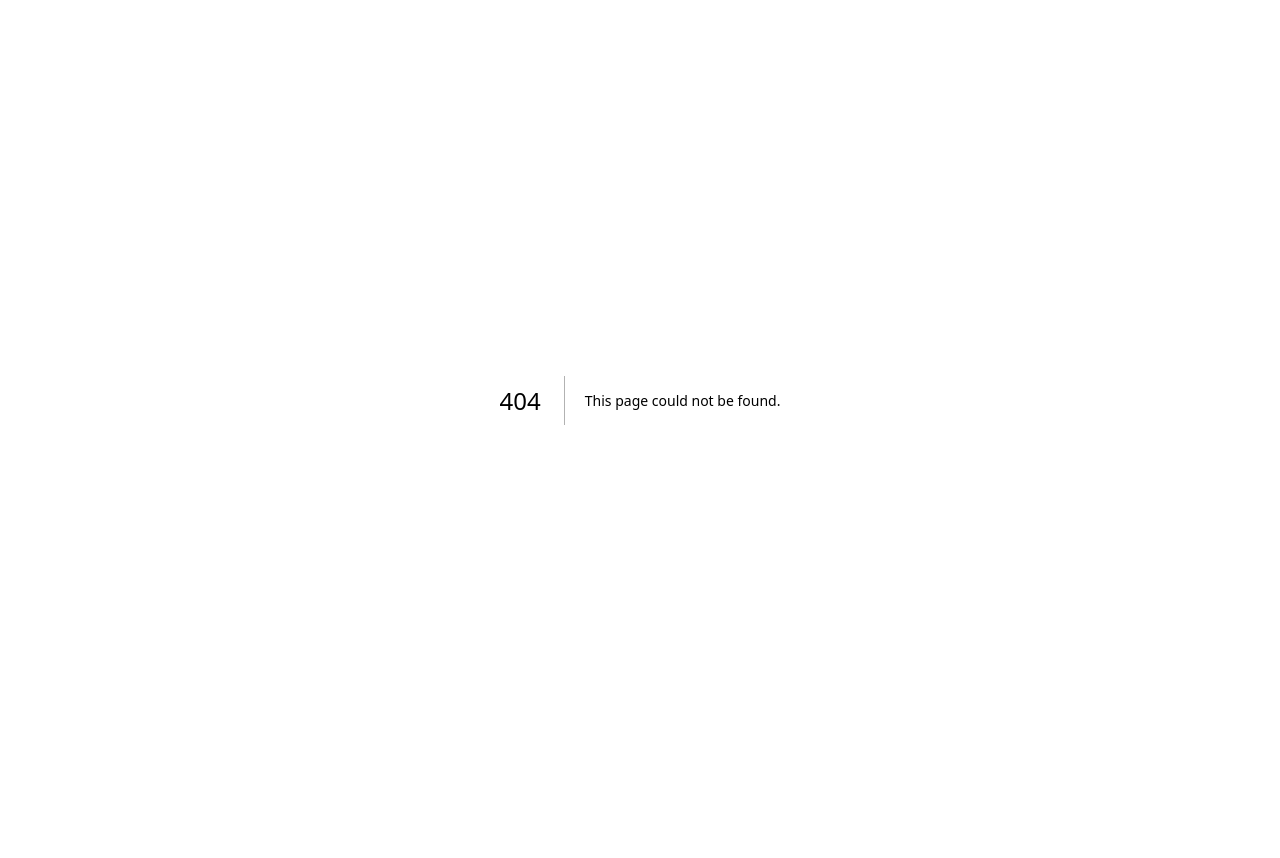
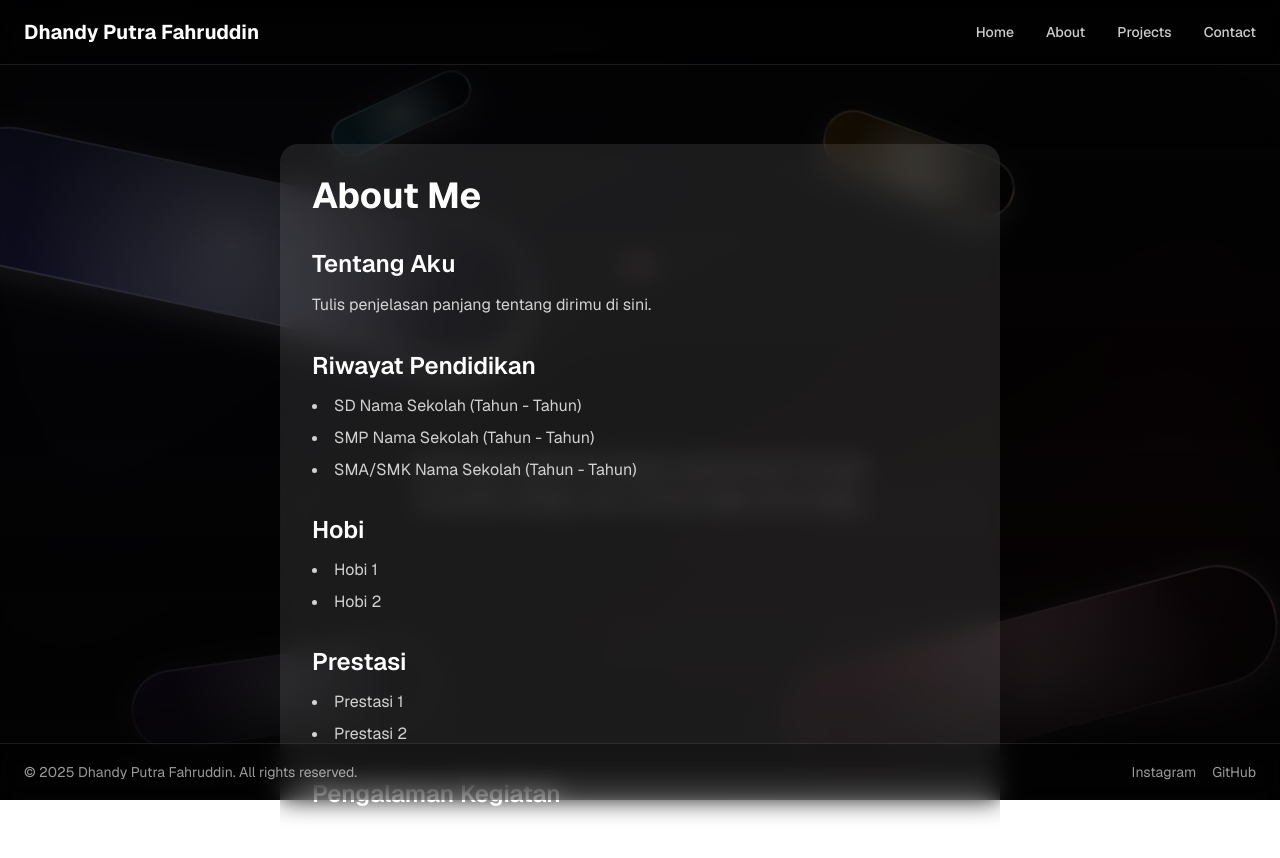
Before and after one commit to DhandyPF/portfolio-web, a Next.js app: page /about in a window 1280 px wide. Before the commit this address had no page. Shown: the top 858 px of the page. Before the commit the page ends 800 px from the top, so only its background shows below. Built offline with nearby package versions, Linux system fonts and the light colour scheme.

Commit message:
Third Commit

```diff
--- /dev/null
+++ b/src/app/about/page.tsx
@@ -0,0 +1,52 @@
+export default function About() {
+  return (
+    <section className="container mx-auto px-6 py-20 max-w-3xl">
+      <div className="bg-white/10 backdrop-blur-md rounded-2xl p-8 text-white space-y-8">
+        <h1 className="text-4xl font-bold">About Me</h1>
+
+        <div>
+          <h2 className="text-2xl font-semibold mb-3">Tentang Aku</h2>
+          <p className="leading-relaxed text-white/80">Tulis penjelasan panjang tentang dirimu di sini.</p>
+        </div>
+
+        <div>
+          <h2 className="text-2xl font-semibold mb-3">Riwayat Pendidikan</h2>
+          <ul className="list-disc list-inside space-y-2 text-white/80">
+            <li>SD Nama Sekolah (Tahun - Tahun)</li>
+            <li>SMP Nama Sekolah (Tahun - Tahun)</li>
+            <li>SMA/SMK Nama Sekolah (Tahun - Tahun)</li>
+          </ul>
+        </div>
+
+        <div>
+          <h2 className="text-2xl font-semibold mb-3">Hobi</h2>
+          <ul className="list-disc list-inside space-y-2 text-white/80">
+            <li>Hobi 1</li>
+            <li>Hobi 2</li>
+          </ul>
+        </div>
+
+        <div>
+          <h2 className="text-2xl font-semibold mb-3">Prestasi</h2>
+          <ul className="list-disc list-inside space-y-2 text-white/80">
+            <li>Prestasi 1</li>
+            <li>Prestasi 2</li>
+          </ul>
+        </div>
+
+        <div>
+          <h2 className="text-2xl font-semibold mb-3">Pengalaman Kegiatan</h2>
+          <ul className="list-disc list-inside space-y-2 text-white/80">
+            <li>Kegiatan 1</li>
+            <li>Kegiatan 2</li>
+          </ul>
+        </div>
+
+        <div>
+          <h2 className="text-2xl font-semibold mb-3">Kehidupan Pribadi</h2>
+          <p className="leading-relaxed text-white/80">Ceritakan sedikit tentang kehidupan pribadimu di sini.</p>
+        </div>
+      </div>
+    </section>
+  );
+}
--- /dev/null
+++ b/src/app/contact/page.tsx
@@ -0,0 +1,25 @@
+export default function Contact() {
+  // Ganti semua href dengan link milikmu
+  const links = [
+    { label: "LinkedIn", href: "https://linkedin.com/in/username_kamu" },
+    { label: "GitHub", href: "https://github.com/username_kamu" },
+    { label: "Email", href: "mailto:email_kamu@gmail.com" },
+    { label: "Discord", href: "https://discord.com/users/username_kamu" },
+  ];
+
+  return (
+    <section className="container mx-auto px-6 py-20 flex flex-col items-center justify-center min-h-screen gap-6">
+      <h1 className="text-4xl font-bold text-white mb-8">Contact</h1>
+      {links.map((link, index) => (
+
+          key={index}
+          href={link.href}
+          target="_blank"
+          className="text-white text-3xl font-bold hover:opacity-50 transition-opacity"
+        >
+          {link.label}
+        </a>
+      ))}
+    </section>
+  );
+}
--- a/src/app/layout.tsx
+++ b/src/app/layout.tsx
@@ -1,33 +1,68 @@
 import type { Metadata } from "next";
-import { Geist, Geist_Mono } from "next/font/google";
+import { Geist } from "next/font/google";
 import "./globals.css";
+import { HeroGeometric } from "@/components/ui/shape-landing-hero";
 
-const geistSans = Geist({
-  variable: "--font-geist-sans",
-  subsets: ["latin"],
-});
-
-const geistMono = Geist_Mono({
-  variable: "--font-geist-mono",
-  subsets: ["latin"],
-});
+const geist = Geist({ subsets: ["latin"] });
 
 export const metadata: Metadata = {
-  title: "Create Next App",
-  description: "Generated by create next app",
+  title: "Portfolio - Dhandy Putra Fahruddin",
+  description: "Portfolio website milik Dhandy Putra Fahruddin",
 };
 
-export default function RootLayout({
-  children,
-}: Readonly<{
-  children: React.ReactNode;
-}>) {
+function Navbar() {
+  const menuItems = [
+    { label: "Home", href: "/" },
+    { label: "About", href: "/about" },
+    { label: "Projects", href: "/projects" },
+    { label: "Contact", href: "/contact" },
+  ];
+
   return (
-    <html
-      lang="en"
-      className={`${geistSans.variable} ${geistMono.variable} h-full antialiased`}
-    >
-      <body className="min-h-full flex flex-col">{children}</body>
+    <nav className="fixed top-0 left-0 right-0 z-50 bg-black/20 backdrop-blur-md border-b border-white/10">
+      <div className="container mx-auto px-6 h-16 flex items-center justify-between">
+        <span className="text-white font-bold text-xl">Dhandy Putra Fahruddin</span>
+        <ul className="hidden md:flex gap-8">
+          {menuItems.map((item) => (
+            <li key={item.href}>
+              <a href={item.href} className="text-white/80 hover:text-white transition-colors text-sm font-medium">
+                {item.label}
+              </a>
+            </li>
+          ))}
+        </ul>
+      </div>
+    </nav>
+  );
+}
+
+function Footer() {
+  return (
+    <footer className="fixed bottom-0 left-0 right-0 z-50 bg-black/20 backdrop-blur-md border-t border-white/10">
+      <div className="container mx-auto px-6 h-14 flex items-center justify-between">
+        <span className="text-white/60 text-sm">© 2025 Dhandy Putra Fahruddin. All rights reserved.</span>
+        <div className="flex gap-4">
+          <a href="https://instagram.com/dhandyputra.f" target="_blank" className="text-white/60 hover:text-white transition-colors text-sm">Instagram</a>
+          <a href="https://github.com/DhandyPF" target="_blank" className="text-white/60 hover:text-white transition-colors text-sm">GitHub</a>
+        </div>
+      </div>
+    </footer>
+  );
+}
+
+export default function RootLayout({ children }: { children: React.ReactNode }) {
+  return (
+    <html lang="id">
+      <body className={geist.className}>
+        <div className="relative min-h-screen flex flex-col">
+          <div className="fixed inset-0 -z-10">
+            <HeroGeometric badge="" title1="" title2="" description="" />
+          </div>
+          <Navbar />
+          <main className="flex-1 pt-16 pb-14">{children}</main>
+          <Footer />
+        </div>
+      </body>
     </html>
   );
 }
--- a/src/app/page.tsx
+++ b/src/app/page.tsx
@@ -1,13 +1,27 @@
-import { HeroGeometric } from "@/components/ui/shape-landing-hero";
+import { BlurFade } from "@/components/ui/blur-fade";
+import Image from "next/image";
+
 export default function Home() {
   return (
-    <main>
-      <HeroGeometric
-        badge="Portfolio"
-        title1="Dhandy Putra Fahruddin"
-        title2="Developer"
-        description="Ingin Menjadi Programmer Handal Namun Enggan Ngoding."
-      />
-    </main>
+    <section className="container mx-auto px-6 py-20 flex flex-col md:flex-row items-center gap-12 min-h-screen">
+      <BlurFade delay={0.2} className="w-full md:w-1/2 flex justify-center">
+        <Image
+          src="/foto.jpg"
+          alt="Foto Profil"
+          width={400}
+          height={400}
+          className="rounded-2xl object-cover shadow-2xl"
+        />
+      </BlurFade>
+      <BlurFade delay={0.4} className="w-full md:w-1/2">
+        <div className="bg-white/10 backdrop-blur-md rounded-2xl p-8 text-white">
+          <h1 className="text-4xl font-bold mb-4">Halo, aku Nama Kamu</h1>
+          <p className="text-lg leading-relaxed text-white/80">
+            Tulis deskripsi singkat tentang dirimu di sini. Ceritakan siapa kamu,
+            apa yang kamu lakukan, dan apa yang membuatmu unik.
+          </p>
+        </div>
+      </BlurFade>
+    </section>
   );
 }
--- /dev/null
+++ b/src/app/projects/page.tsx
@@ -0,0 +1,29 @@
+export default function Projects() {
+  // Untuk tambah project baru, cukup tambah objek baru di dalam array ini
+  const projects = [
+    {
+      title: "Nama Project 1",
+      description: "Deskripsi singkat tentang project ini. Apa yang dibuat, teknologi apa yang dipakai.",
+      tech: "Next.js, Tailwind CSS",
+      link: "https://github.com/username/project1",
+    },
+  ];
+
+  return (
+    <section className="container mx-auto px-6 py-20">
+      <h1 className="text-4xl font-bold text-white mb-12 text-center">Projects</h1>
+      <div className="grid grid-cols-1 md:grid-cols-2 lg:grid-cols-3 gap-6">
+        {projects.map((project, index) => (
+          <div key={index} className="bg-white/10 backdrop-blur-md rounded-2xl p-6 text-white flex flex-col gap-3 hover:bg-white/20 transition-colors">
+            <h2 className="text-xl font-bold">{project.title}</h2>
+            <p className="text-sm text-white/80 flex-1">{project.description}</p>
+            <p className="text-xs text-white/50">{project.tech}</p>
+            <a href={project.link} target="_blank" className="text-sm underline hover:opacity-70 transition-opacity w-fit">
+              Lihat Project
+            </a>
+          </div>
+        ))}
+      </div>
+    </section>
+  );
+}
```
